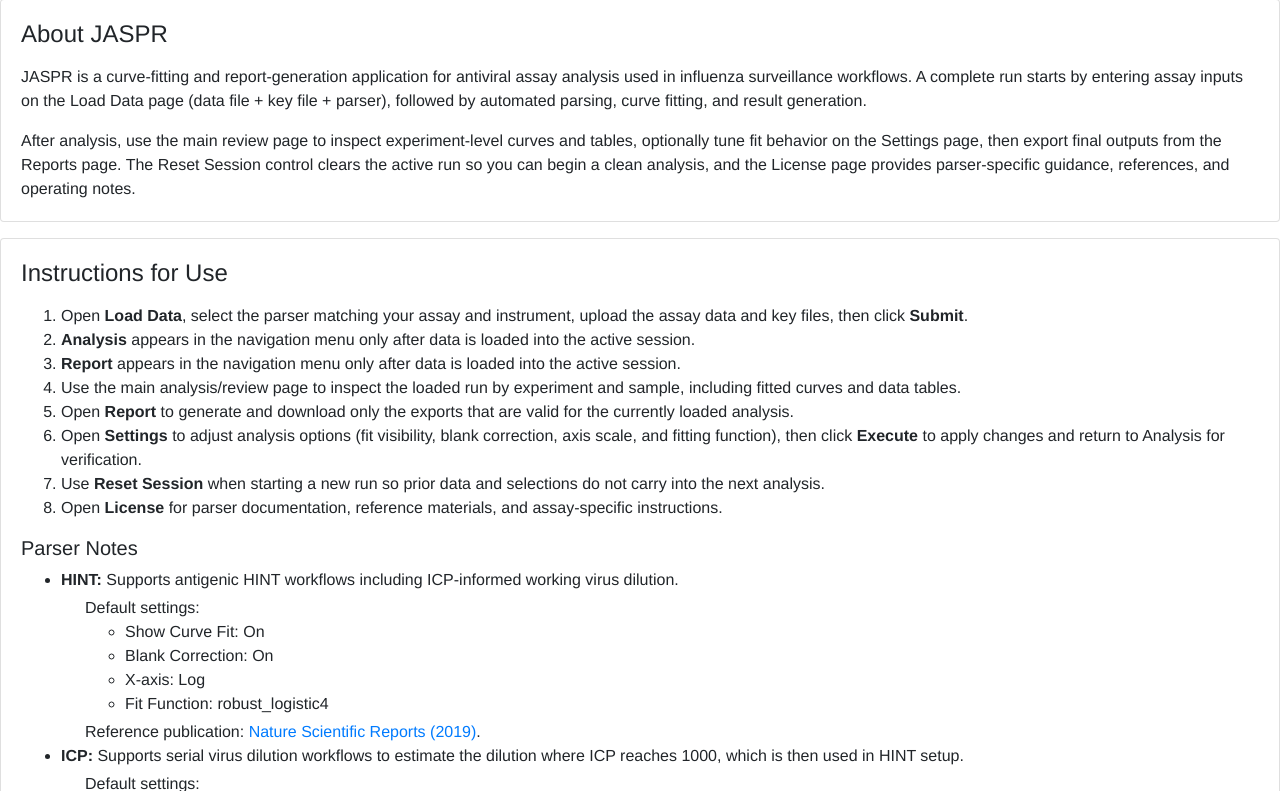
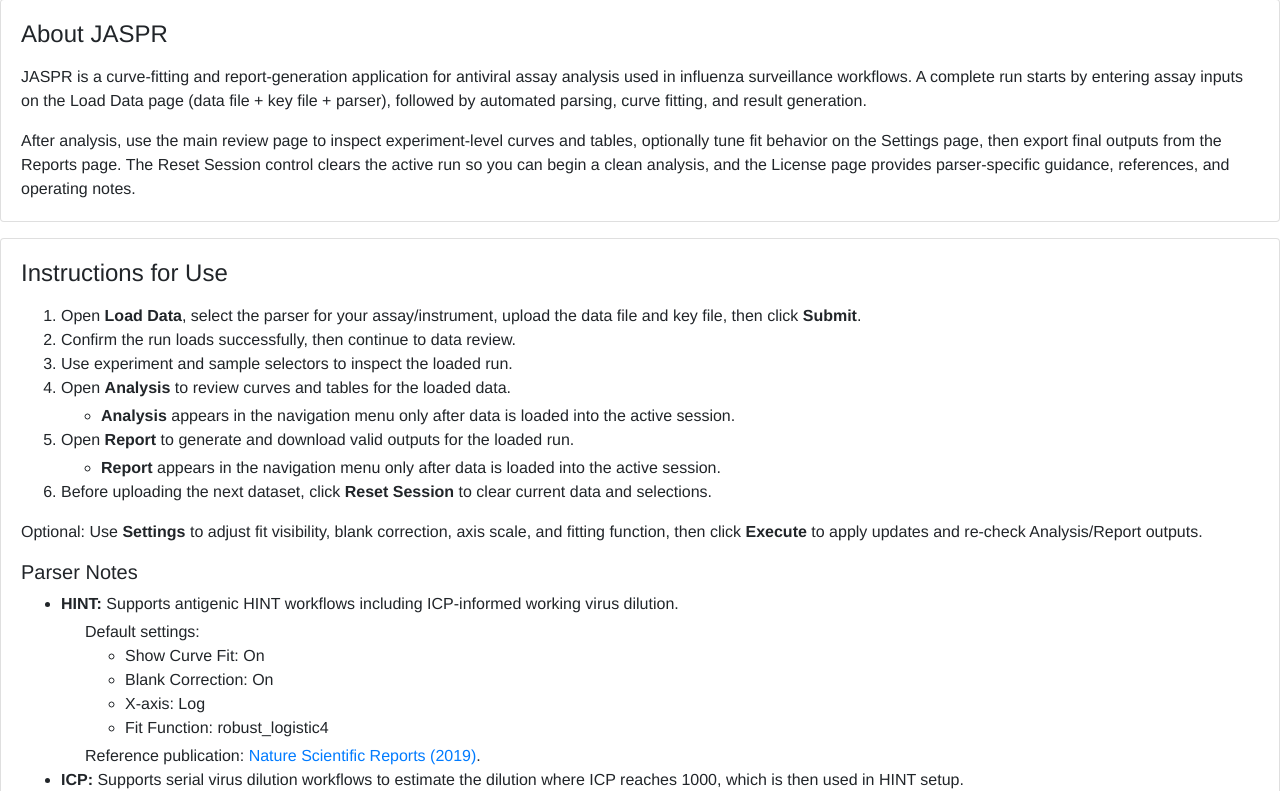
Before and after one commit to CDCgov/jaspr, a Flask app: page / in a window 1280 px wide. Shown: the part 57-848 px from the top of the page. Run offline with Flask 3, Linux system fonts and the light colour scheme; some libraries are stand-ins or nearby versions.

Commit message:
FLULIMS-5321 Updating instructions

```diff
--- a/app/jaspr/model.py
+++ b/app/jaspr/model.py
@@ -69,7 +69,10 @@ class JasprModel(object):
     def parser_list(self):
         """List file parsing plugins"""
         # Hide unsupported parser options from the Load Data UI.
-        return [name for name in ParserRegistry.plugins if name != 'hint_cx5']
+        return [
+            name for name in ParserRegistry.plugins
+            if name not in {'hint_cx5', 'anscombe'}
+        ]
 
     @property
     def experiment_list(self):
--- a/app/jaspr/templates/main.html
+++ b/app/jaspr/templates/main.html
@@ -28,15 +28,24 @@
 			<div class="card-body">
 				<h4 class="card-title mb-3">Instructions for Use</h4>
 				<ol class="mb-3">
-					<li>Open <strong>Load Data</strong>, select the parser matching your assay and instrument, upload the assay data and key files, then click <strong>Submit</strong>.</li>
-					<li><strong>Analysis</strong> appears in the navigation menu only after data is loaded into the active session.</li>
-					<li><strong>Report</strong> appears in the navigation menu only after data is loaded into the active session.</li>
-					<li>Use the main analysis/review page to inspect the loaded run by experiment and sample, including fitted curves and data tables.</li>
-					<li>Open <strong>Report</strong> to generate and download only the exports that are valid for the currently loaded analysis.</li>
-					<li>Open <strong>Settings</strong> to adjust analysis options (fit visibility, blank correction, axis scale, and fitting function), then click <strong>Execute</strong> to apply changes and return to Analysis for verification.</li>
-					<li>Use <strong>Reset Session</strong> when starting a new run so prior data and selections do not carry into the next analysis.</li>
-					<li>Open <strong>License</strong> for parser documentation, reference materials, and assay-specific instructions.</li>
+					<li>Open <strong>Load Data</strong>, select the parser for your assay/instrument, upload the data file and key file, then click <strong>Submit</strong>.</li>
+					<li>Confirm the run loads successfully, then continue to data review.</li>
+					<li>Use experiment and sample selectors to inspect the loaded run.</li>
+					<li>Open <strong>Analysis</strong> to review curves and tables for the loaded data.
+						<ul class="mb-0 mt-1">
+							<li><strong>Analysis</strong> appears in the navigation menu only after data is loaded into the active session.</li>
+						</ul>
+					</li>
+					<li>Open <strong>Report</strong> to generate and download valid outputs for the loaded run.
+						<ul class="mb-0 mt-1">
+							<li><strong>Report</strong> appears in the navigation menu only after data is loaded into the active session.</li>
+						</ul>
+					</li>
+					<li>Before uploading the next dataset, click <strong>Reset Session</strong> to clear current data and selections.</li>
 				</ol>
+				<p class="mb-3">
+					Optional: Use <strong>Settings</strong> to adjust fit visibility, blank correction, axis scale, and fitting function, then click <strong>Execute</strong> to apply updates and re-check Analysis/Report outputs.
+				</p>
 
 				<h5>Parser Notes</h5>
 				<ul class="mb-0">
```
Also changed, not shown: app/jaspr/templates/upload.html (+8 -1 lines).
